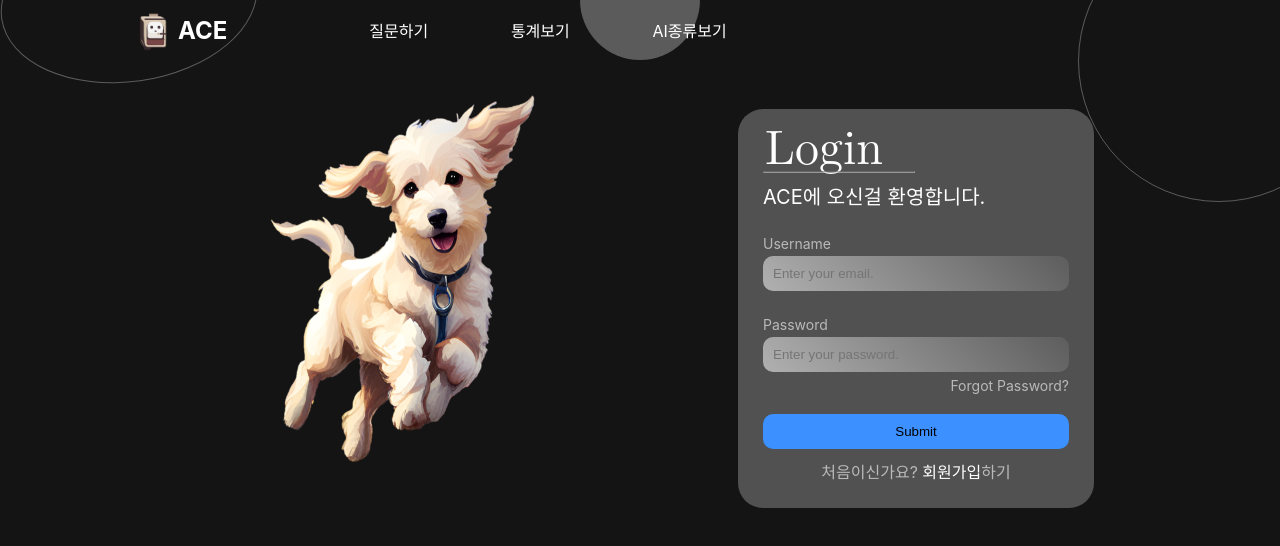
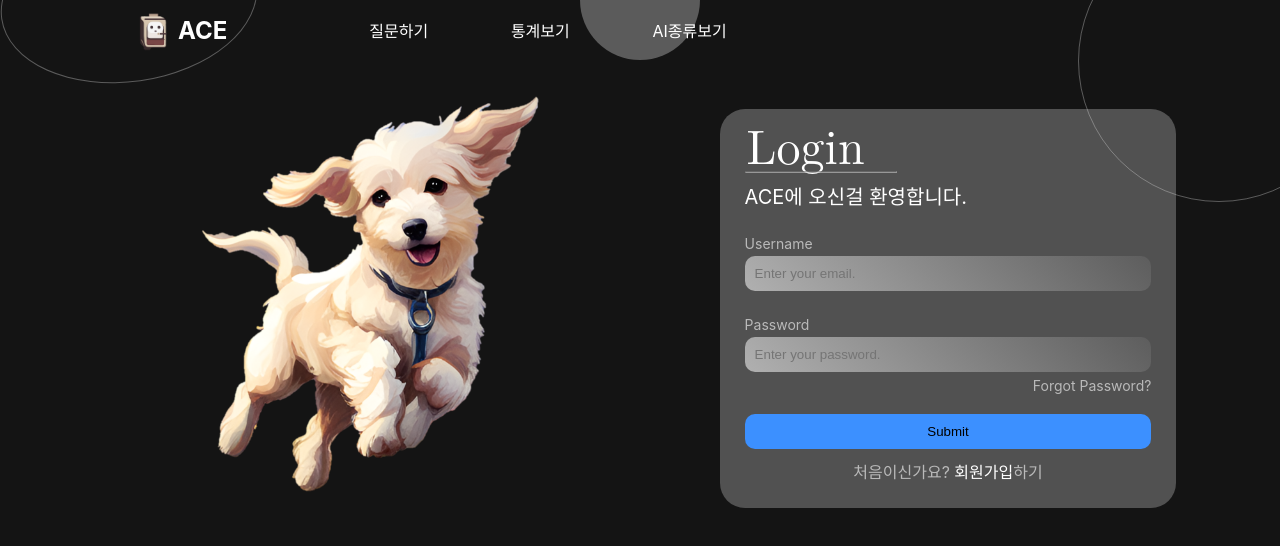
Before and after one commit to Mumbed/AI-Chat-Ensemble, a React (Create React App) app: page /Login in a window 1280 px wide. Shown: the top 546 px of the page. Built offline with nearby package versions, Linux system fonts and the light colour scheme.

Commit message:
Update index.css

```diff
--- a/src/index.css
+++ b/src/index.css
@@ -67,8 +67,8 @@ hr {
 .split_box {
   display: flex;
   position: relative;
-  left: 10%;
-  width: 80%;
+  left: 5%;
+  width: 90%;
   padding: 20px;
   overflow-x: scroll;
 }
@@ -84,7 +84,7 @@ hr {
 
 .split_box > * {
   box-sizing: border-box;
-  width: 30%;
+  width: 40%;
   min-width: 360px;
   flex-grow: 0;
   flex-shrink: 0;
```
